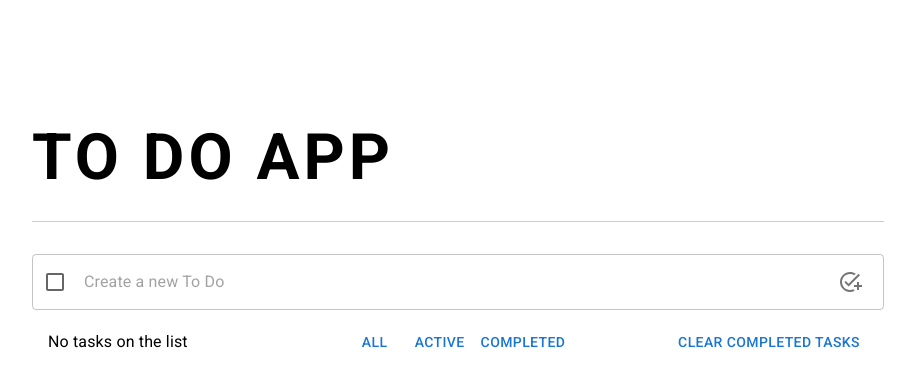
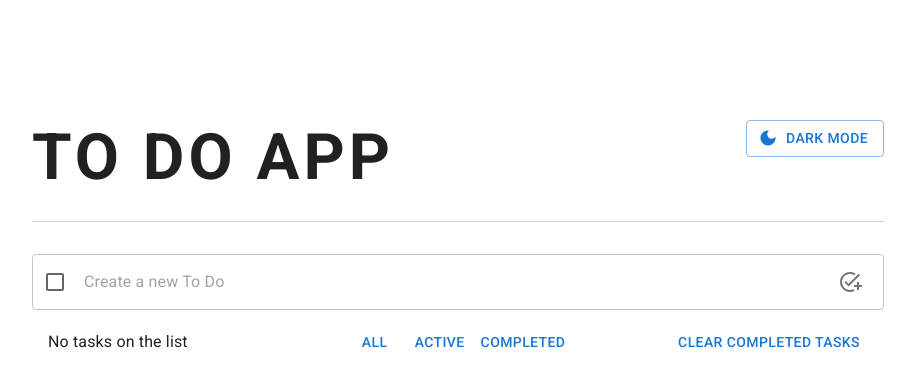
Before and after one commit to gonzzj/to-do-app, a React (Vite) app: page / in a window 1280 px wide. Shown: the top 386 px of the page, without its empty margins (182-1097 px from the left). Built offline with nearby package versions, Linux system fonts and the light colour scheme; no server answers; the database is empty.

Commit message:
Added dark mode

```diff
--- a/src/App.tsx
+++ b/src/App.tsx
@@ -1,16 +1,32 @@
+import { useState } from 'react';
 import Container from '@mui/material/Container';
+import CssBaseline from '@mui/material/CssBaseline';
+import { ThemeProvider } from '@mui/material/styles';
 import Title from './components/Title';
 import ListTasks from './features/ListTasks';
+import ListTasksFooter from "./features/ListTasks/ListTasksFooter";
 import './styles/global.scss';
+import { darkTheme, lightTheme } from './theme';
+import { ETaskFilter } from './types/TaskFilter';
+import { IListTask } from './types/ListTask';
 
 function App() {
+  const [listTasks, setListTasks] = useState<IListTask[]>([]);
+  const [filter, setFilter] = useState<ETaskFilter>(ETaskFilter.ALL);
+  const [isLoading, setIsLoading] = useState<boolean>(false);
+  const [flagDarkTheme, setFlagDarkTheme] = useState<boolean>(false);
+
   return (
-    <Container maxWidth="md">
-      <div className={"root"} >
-        <Title />
-        <ListTasks />
-      </div>
-    </Container>
+    <ThemeProvider theme={flagDarkTheme ? darkTheme : lightTheme}>
+      <CssBaseline />
+      <Container maxWidth="md">
+        <div className={"root"} >
+          <Title flagDarkTheme={flagDarkTheme} setFlagDarkTheme={setFlagDarkTheme} />
+          <ListTasks listTasks={listTasks} setListTasks={setListTasks} filter={filter} isLoading={isLoading} setIsLoading={setIsLoading} />
+          <ListTasksFooter tasks={listTasks} setListTasks={setListTasks} setIsLoading={setIsLoading} setFilter={setFilter} flagDarkTheme={flagDarkTheme} setFlagDarkTheme={setFlagDarkTheme} />
+        </div>
+      </Container>
+    </ThemeProvider>
   )
 }
 
--- a/src/components/title/Title.tsx
+++ b/src/components/title/Title.tsx
@@ -1,24 +1,58 @@
 import Typography, { TypographyProps } from "@mui/material/Typography";
-import { styled } from '@mui/material/styles';
+import Button from '@mui/material/Button';
+import Grid, { GridProps } from "@mui/material/Grid";
+import LightModeIcon from '@mui/icons-material/LightMode';
+import DarkModeIcon from '@mui/icons-material/DarkMode';
+import { styled, useTheme } from '@mui/material/styles';
+import useMediaQuery from '@mui/material/useMediaQuery';
+
+const GridStyled = styled(Grid)<GridProps>(({ theme }) => ({
+    marginBottom: '28px',
+    borderBottom: '1px solid #ccc',
+    [theme.breakpoints.up('md')]: {
+        marginBottom: '32px',
+    },
+}));
 
 const TypographyStyled = styled(Typography)<TypographyProps>(({ theme }) => ({
     letterSpacing: 4,
     fontWeight: 'bold',
-    marginBottom: '28px',
-    paddingBottom: '18px',
-    borderBottom: '1px solid #ccc',
     fontSize: 32,
+    paddingBottom: '24px',
     [theme.breakpoints.up('md')]: {
-        marginBottom: '32px',
-        paddingBottom: '24px',
         fontSize: 64,
     },
 }));
 
-const Title = () => (
-    <TypographyStyled variant="h2">
-        TO DO APP
-    </TypographyStyled>
-);
+interface ITitleProps {
+    flagDarkTheme: boolean;
+    setFlagDarkTheme(flag: boolean): void;
+}
+
+const Title = ({ flagDarkTheme, setFlagDarkTheme }: ITitleProps) => {
+    const theme = useTheme();
+    const matches = useMediaQuery(theme.breakpoints.up('sm'));
+
+    return (
+        <GridStyled container justifyContent={"space-between"}>
+            <Grid item>
+                <TypographyStyled variant="h2">
+                    TO DO APP
+                </TypographyStyled>
+            </Grid>
+            {matches && (
+                <Grid item>
+                    <Button
+                        variant="outlined"
+                        startIcon={flagDarkTheme ? <LightModeIcon /> : <DarkModeIcon />}
+                        onClick={() => setFlagDarkTheme(!flagDarkTheme)}
+                    >
+                        {flagDarkTheme ? 'Light mode' : 'Dark mode'}
+                    </Button>
+                </Grid>
+            )}
+        </GridStyled>
+    );
+};
 
 export default Title;
--- a/src/features/listTasks/ListTasksFooter.tsx
+++ b/src/features/listTasks/ListTasksFooter.tsx
@@ -10,6 +10,8 @@ import RuleIcon from '@mui/icons-material/Rule';
 import PlaylistAddCheckIcon from '@mui/icons-material/PlaylistAddCheck';
 import PlaylistRemoveIcon from '@mui/icons-material/PlaylistRemove';
 import DeleteSweepIcon from '@mui/icons-material/DeleteSweep';
+import LightModeIcon from '@mui/icons-material/LightMode';
+import DarkModeIcon from '@mui/icons-material/DarkMode';
 import { useTheme } from '@mui/material/styles';
 import { IListTask } from "../../types/ListTask";
 import { ETaskFilter } from "../../types/TaskFilter";
@@ -18,12 +20,14 @@ import { Box, Divider, List, ListItem, ListItemButton, ListItemIcon, ListItemTex
 
 interface IListTasksFooterProps {
     tasks: IListTask[];
+    flagDarkTheme: boolean;
+    setFlagDarkTheme(flag: boolean): void;
     setListTasks: (tasks: IListTask[]) => void;
     setFilter: (filter: ETaskFilter) => void;
     setIsLoading: (loading: boolean) => void;
 }
 
-const ListTasksFooter = ({ tasks, setListTasks, setFilter, setIsLoading }: IListTasksFooterProps) => {
+const ListTasksFooter = ({ tasks, setListTasks, setFilter, setIsLoading, flagDarkTheme, setFlagDarkTheme }: IListTasksFooterProps) => {
     const theme = useTheme();
     const matches = useMediaQuery(theme.breakpoints.up('sm'));
     const [drawer, setDrawer] = useState<boolean>(false);
@@ -48,7 +52,7 @@ const ListTasksFooter = ({ tasks, setListTasks, setFilter, setIsLoading }: IList
     }, [tasks]);
 
     return (
-        <Grid container item alignItems={"center"} paddingX={2} paddingY={0}>
+        <Grid container alignItems={"center"} paddingX={2} paddingY={0}>
             <Grid item xs={12} md={4} sx={{ cursor: "default" }}>
                 {tasks.length !== 0 ?
                     <Typography>{tasksUncompleted.length !== 0 ? `${tasksUncompleted.length} remaining` : 'All tasks have been completed'}</Typography>
@@ -119,6 +123,17 @@ const ListTasksFooter = ({ tasks, setListTasks, setFilter, setIsLoading }: IList
                                     </ListItemButton>
                                 </ListItem>
                             </List>
+                            <Divider />
+                            <List>
+                                <ListItem disablePadding>
+                                    <ListItemButton onClick={() => setFlagDarkTheme(!flagDarkTheme)}>
+                                        <ListItemIcon>
+                                            {flagDarkTheme ? <LightModeIcon /> : <DarkModeIcon />}
+                                        </ListItemIcon>
+                                        <ListItemText primary={flagDarkTheme ? 'Light mode' : 'Dark mode'} />
+                                    </ListItemButton>
+                                </ListItem>
+                            </List>
                         </Box>
                     </Drawer>
                 </>
--- a/src/features/listTasks/listTasks.tsx
+++ b/src/features/listTasks/listTasks.tsx
@@ -1,19 +1,23 @@
-import { useState, useMemo, useEffect } from "react";
+import { useState, useEffect } from "react";
 import Grid from "@mui/material/Grid";
 import Input from "../../components/Input";
 import List from "../../components/List";
 import Loading from "../../components/Loading";
-import ListTasksFooter from "./ListTasksFooter";
 import { IListTask } from "../../types/ListTask";
-import { ETaskFilter } from "../../types/TaskFilter";
 import { supabase } from "../../service/api";
 import { filteringMap } from "../../mocks/filters";
+import { ETaskFilter } from "../../types/TaskFilter";
 
-const ListTasks = () => {
-    const [isLoading, setIsLoading] = useState<boolean>(false);
-    const [filter, setFilter] = useState<ETaskFilter>(ETaskFilter.ALL);
+interface IListTasksProps {
+    filter: ETaskFilter;
+    isLoading: boolean;
+    setIsLoading: (loading: boolean) => void;
+    listTasks: IListTask[];
+    setListTasks: (tasks: IListTask[]) => void;
+}
+
+const ListTasks = ({ filter, isLoading, setIsLoading, listTasks, setListTasks }: IListTasksProps) => {
     const [inputValidation, setInputValidation] = useState<boolean>(false);
-    const [listTasks, setListTasks] = useState<IListTask[]>([]);
 
     useEffect(() => {
         const getTasks = async () => {
@@ -89,7 +93,6 @@ const ListTasks = () => {
                     listTasks.length !== 0 && <List tasks={listTasks} handleToggle={toggleTask} />
                 )}
             </Grid>
-            <ListTasksFooter tasks={listTasks} setListTasks={setListTasks} setIsLoading={setIsLoading} setFilter={setFilter} />
         </Grid>
     );
 };
--- /dev/null
+++ b/src/theme/index.ts
@@ -0,0 +1,13 @@
+import { createTheme } from '@mui/material/styles';
+
+export const darkTheme = createTheme({
+    palette: {
+        mode: 'dark',
+    },
+});
+
+export const lightTheme = createTheme({
+    palette: {
+        mode: 'light',
+    },
+});
```
